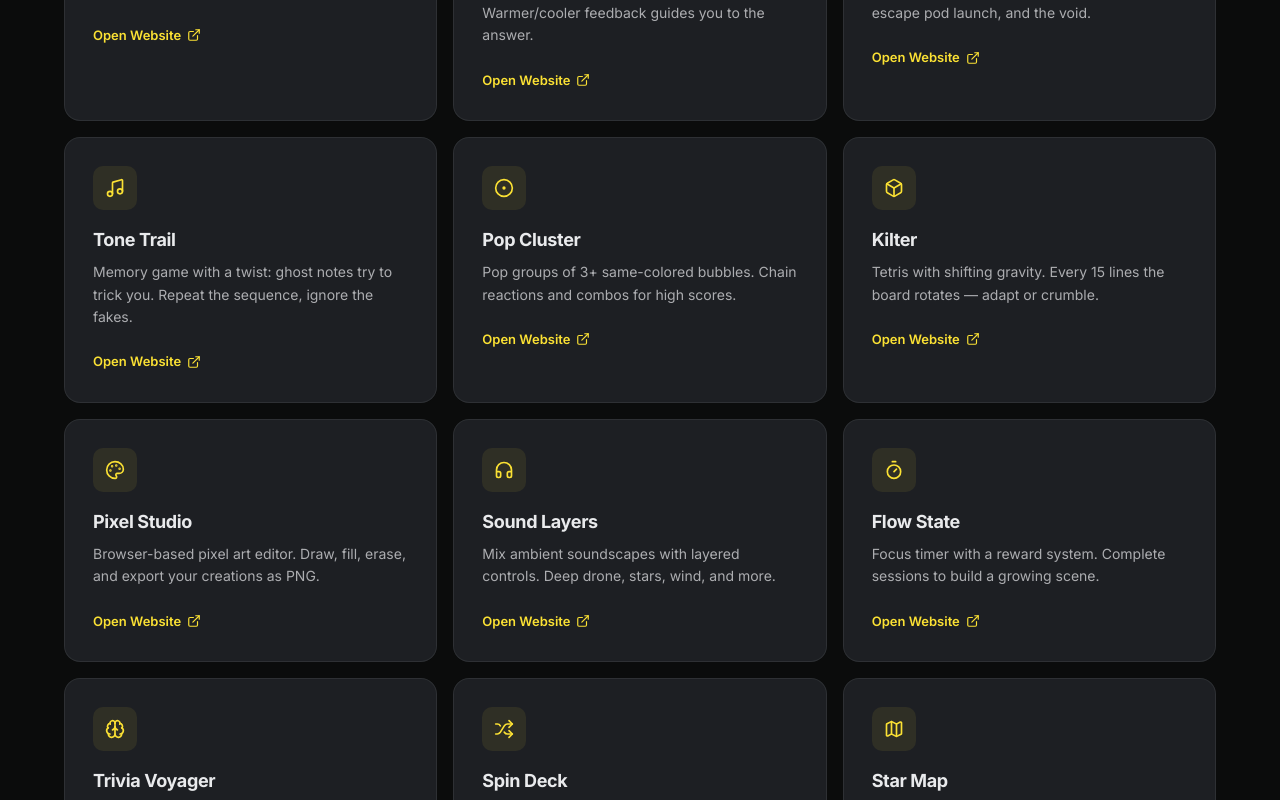
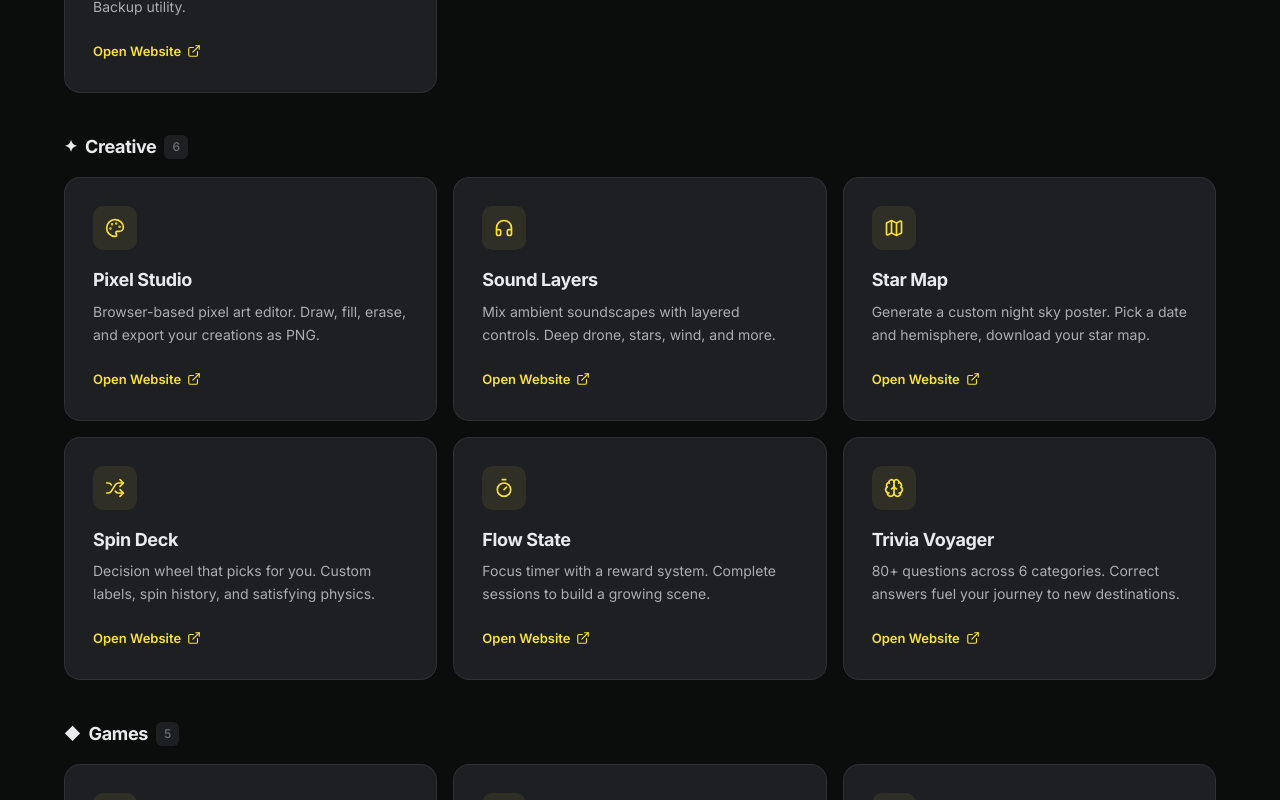
Before and after one commit to frteddz/Euthenia-Studio-Website, a React (Vite) app: page / in a window 1280 px wide. Shown: the part 2000-2800 px from the top of the page. Built offline with nearby package versions, Linux system fonts and the light colour scheme.

Commit message:
Organize projects into Tools, Creative, Games categories

```diff
--- a/src/components/Projects.tsx
+++ b/src/components/Projects.tsx
@@ -1,6 +1,12 @@
 import { useScrollReveal } from '../hooks/useScrollReveal';
 import { projects } from '../data/projects';
 import { ProjectCard } from './ProjectCard';
+
+const categories = [
+  { key: 'tools' as const, label: 'Utilities', icon: '⚙' },
+  { key: 'creative' as const, label: 'Creative', icon: '✦' },
+  { key: 'games' as const, label: 'Games', icon: '◆' },
+];
 
 export function Projects() {
   const labelRef = useScrollReveal<HTMLDivElement>();
@@ -15,28 +21,56 @@ export function Projects() {
             <span className="section-label">Projects</span>
           </div>
           <div ref={titleRef} className="reveal reveal-delay-1">
-            <h2 className="section-title">Our Tools</h2>
+            <h2 className="section-title">Our Projects</h2>
           </div>
           <div ref={subtitleRef} className="reveal reveal-delay-2">
             <p className="section-subtitle">
-              Free, privacy-focused utilities built with modern technology. Each tool is designed
-              to solve a specific problem without unnecessary complexity.
+              Free tools, creative apps, and games — all built with privacy and simplicity in mind.
             </p>
           </div>
         </div>
 
-        <div
-          style={{
+        {categories.map((cat) => {
+          const catProjects = projects.filter((p) => p.category === cat.key);
+          if (catProjects.length === 0) return null;
+          return (
+            <div key={cat.key} style={{ marginBottom: '2.5rem' }}>
+              <div style={{
+                display: 'flex',
+                alignItems: 'center',
+                gap: '0.5rem',
+                marginBottom: '1rem',
+                fontSize: '1.125rem',
+                fontWeight: 700,
+                color: 'var(--color-text-primary)',
+                letterSpacing: '-0.02em',
+              }}>
+                <span style={{ fontSize: '1rem' }}>{cat.icon}</span>
+                {cat.label}
+                <span style={{
+                  fontSize: '0.75rem',
+                  fontWeight: 500,
+                  color: 'var(--color-text-tertiary)',
+                  background: 'var(--color-card-bg)',
+                  padding: '0.125rem 0.5rem',
+                  borderRadius: 'var(--radius-sm)',
+                }}>
+                  {catProjects.length}
+                </span>
+              </div>
+              <div style={{
                 display: 'grid',
                 gridTemplateColumns: 'repeat(auto-fill, minmax(280px, 1fr))',
                 gap: '1rem',
-          }}
-        >
-          {projects.map((project, index) => (
+              }}>
+                {catProjects.map((project, index) => (
                   <ProjectCard key={project.id} project={project} index={index} />
                 ))}
               </div>
             </div>
+          );
+        })}
+      </div>
     </section>
   );
 }
--- a/src/data/projects.ts
+++ b/src/data/projects.ts
@@ -29,6 +29,7 @@ export interface Project {
   description: string;
   icon: LucideIcon;
   url: string;
+  category: 'tools' | 'games' | 'creative';
 }
 
 export const projects: Project[] = [
@@ -38,6 +39,7 @@ export const projects: Project[] = [
     description: 'PNG, JPG, WebP and AVIF converter.',
     icon: Image,
     url: 'https://frteddz.github.io/PngForge-web/',
+    category: 'tools',
   },
   {
     id: 'pdfmerge',
@@ -45,6 +47,7 @@ export const projects: Project[] = [
     description: 'Merge, split and organize PDF files.',
     icon: FileText,
     url: 'https://frteddz.github.io/PDFMerge-web/',
+    category: 'tools',
   },
   {
     id: 'clipvault',
@@ -52,6 +55,7 @@ export const projects: Project[] = [
     description: 'Clipboard history manager.',
     icon: ClipboardList,
     url: 'https://frteddz.github.io/ClipVault-web/',
+    category: 'tools',
   },
   {
     id: 'quickrename',
@@ -59,6 +63,7 @@ export const projects: Project[] = [
     description: 'Bulk file renaming utility.',
     icon: FilePenLine,
     url: 'https://frteddz.github.io/QuickRename-web/',
+    category: 'tools',
   },
   {
     id: 'pixelshrink',
@@ -66,6 +71,7 @@ export const projects: Project[] = [
     description: 'Batch image compression tool.',
     icon: ImageDown,
     url: 'https://frteddz.github.io/PixelShrink-web/',
+    category: 'tools',
   },
   {
     id: 'folderscope',
@@ -73,6 +79,7 @@ export const projects: Project[] = [
     description: 'Disk usage visualizer.',
     icon: FolderTree,
     url: 'https://frteddz.github.io/FolderScope-web/',
+    category: 'tools',
   },
   {
     id: 'colorsnap',
@@ -80,6 +87,7 @@ export const projects: Project[] = [
     description: 'Professional color picker.',
     icon: Pipette,
     url: 'https://frteddz.github.io/ColorSnap-web/',
+    category: 'tools',
   },
   {
     id: 'qrflow',
@@ -87,6 +95,7 @@ export const projects: Project[] = [
     description: 'QR code generator and scanner.',
     icon: QrCode,
     url: 'https://frteddz.github.io/QRFlow-web/',
+    category: 'tools',
   },
   {
     id: 'studyflow',
@@ -94,6 +103,7 @@ export const projects: Project[] = [
     description: 'Modern study planner.',
     icon: BookOpen,
     url: 'https://frteddz.github.io/StudyFlow-web/',
+    category: 'tools',
   },
   {
     id: 'backupbuddy',
@@ -101,6 +111,55 @@ export const projects: Project[] = [
     description: 'Backup utility.',
     icon: HardDrive,
     url: 'https://frteddz.github.io/BackupBuddy-web/',
+    category: 'tools',
+  },
+  {
+    id: 'pixelstudio',
+    name: 'Pixel Studio',
+    description: 'Browser-based pixel art editor. Draw, fill, erase, and export your creations as PNG.',
+    icon: Palette,
+    url: 'https://frteddz.github.io/PixelStudio-web/',
+    category: 'creative',
+  },
+  {
+    id: 'soundlayers',
+    name: 'Sound Layers',
+    description: 'Mix ambient soundscapes with layered controls. Deep drone, stars, wind, and more.',
+    icon: Headphones,
+    url: 'https://frteddz.github.io/SoundLayers-web/',
+    category: 'creative',
+  },
+  {
+    id: 'starmap',
+    name: 'Star Map',
+    description: 'Generate a custom night sky poster. Pick a date and hemisphere, download your star map.',
+    icon: Map,
+    url: 'https://frteddz.github.io/StarMap-web/',
+    category: 'creative',
+  },
+  {
+    id: 'spindeck',
+    name: 'Spin Deck',
+    description: 'Decision wheel that picks for you. Custom labels, spin history, and satisfying physics.',
+    icon: Shuffle,
+    url: 'https://frteddz.github.io/SpinDeck-web/',
+    category: 'creative',
+  },
+  {
+    id: 'flowstate',
+    name: 'Flow State',
+    description: 'Focus timer with a reward system. Complete sessions to build a growing scene.',
+    icon: Timer,
+    url: 'https://frteddz.github.io/FlowState-web/',
+    category: 'creative',
+  },
+  {
+    id: 'triviavoyager',
+    name: 'Trivia Voyager',
+    description: '80+ questions across 6 categories. Correct answers fuel your journey to new destinations.',
+    icon: Brain,
+    url: 'https://frteddz.github.io/TriviaVoyager-web/',
+    category: 'creative',
   },
   {
     id: 'cluegrid',
@@ -108,6 +167,7 @@ export const projects: Project[] = [
     description: 'Word puzzle with alphabetical distance hints. Warmer/cooler feedback guides you to the answer.',
     icon: Grid,
     url: 'https://frteddz.github.io/ClueGrid-web/',
+    category: 'games',
   },
   {
     id: 'lastsignal',
@@ -115,6 +175,7 @@ export const projects: Project[] = [
     description: 'Hangman reimagined — cracked oxygen tank, escape pod launch, and the void.',
     icon: Radio,
     url: 'https://frteddz.github.io/LastSignal-web/',
+    category: 'games',
   },
   {
     id: 'tonetrail',
@@ -122,6 +183,7 @@ export const projects: Project[] = [
     description: 'Memory game with a twist: ghost notes try to trick you. Repeat the sequence, ignore the fakes.',
     icon: Music,
     url: 'https://frteddz.github.io/ToneTrail-web/',
+    category: 'games',
   },
   {
     id: 'popcluster',
@@ -129,6 +191,7 @@ export const projects: Project[] = [
     description: 'Pop groups of 3+ same-colored bubbles. Chain reactions and combos for high scores.',
     icon: CircleDot,
     url: 'https://frteddz.github.io/PopCluster-web/',
+    category: 'games',
   },
   {
     id: 'kilter',
@@ -136,47 +199,6 @@ export const projects: Project[] = [
     description: 'Tetris with shifting gravity. Every 15 lines the board rotates — adapt or crumble.',
     icon: Box,
     url: 'https://frteddz.github.io/Kilter-web/',
-  },
-  {
-    id: 'pixelstudio',
-    name: 'Pixel Studio',
-    description: 'Browser-based pixel art editor. Draw, fill, erase, and export your creations as PNG.',
-    icon: Palette,
-    url: 'https://frteddz.github.io/PixelStudio-web/',
-  },
-  {
-    id: 'soundlayers',
-    name: 'Sound Layers',
-    description: 'Mix ambient soundscapes with layered controls. Deep drone, stars, wind, and more.',
-    icon: Headphones,
-    url: 'https://frteddz.github.io/SoundLayers-web/',
-  },
-  {
-    id: 'flowstate',
-    name: 'Flow State',
-    description: 'Focus timer with a reward system. Complete sessions to build a growing scene.',
-    icon: Timer,
-    url: 'https://frteddz.github.io/FlowState-web/',
-  },
-  {
-    id: 'triviavoyager',
-    name: 'Trivia Voyager',
-    description: '80+ questions across 6 categories. Correct answers fuel your journey to new destinations.',
-    icon: Brain,
-    url: 'https://frteddz.github.io/TriviaVoyager-web/',
-  },
-  {
-    id: 'spindeck',
-    name: 'Spin Deck',
-    description: 'Decision wheel that picks for you. Custom labels, spin history, and satisfying physics.',
-    icon: Shuffle,
-    url: 'https://frteddz.github.io/SpinDeck-web/',
-  },
-  {
-    id: 'starmap',
-    name: 'Star Map',
-    description: 'Generate a custom night sky poster. Pick a date and hemisphere, download your star map.',
-    icon: Map,
-    url: 'https://frteddz.github.io/StarMap-web/',
+    category: 'games',
   },
 ];
```
Lines whose indentation alone changed are shown as unchanged.
